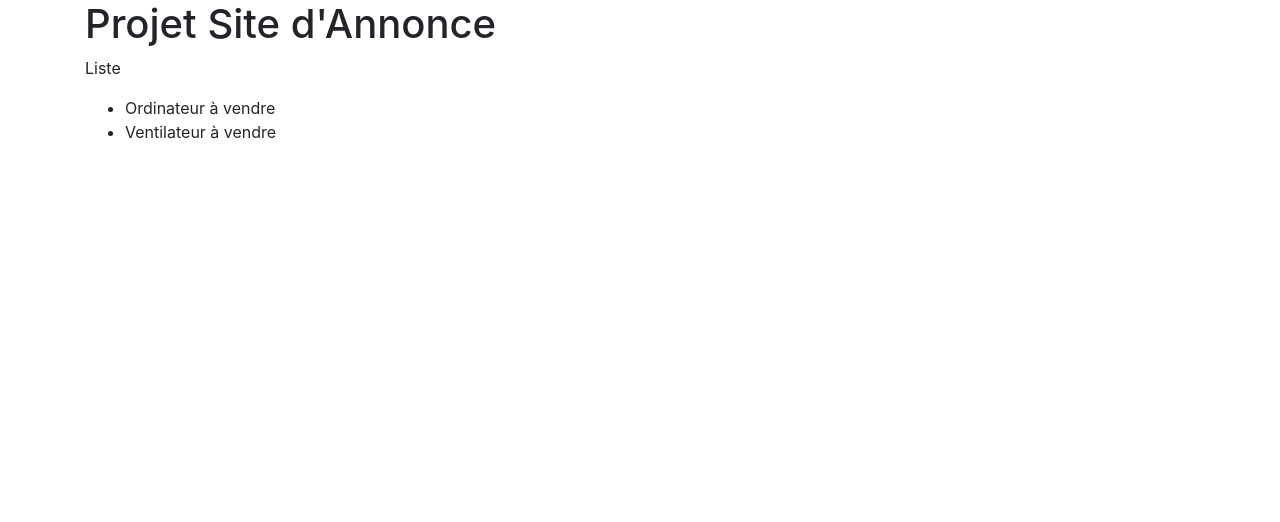
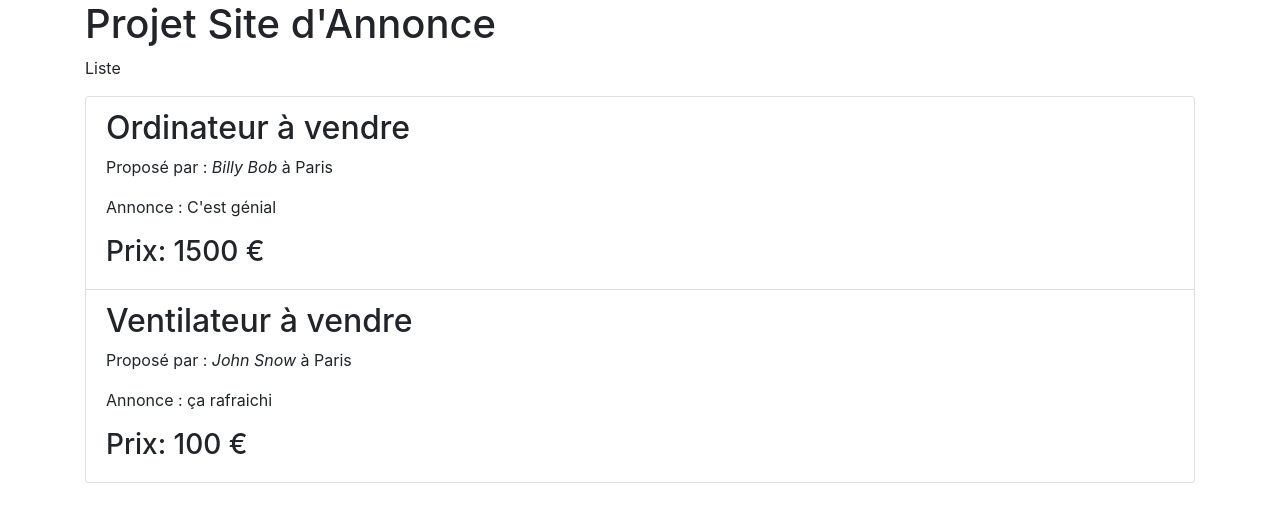
Before and after one commit to Rostoff/projetAnnonce, an Angular app in the folder projet/: page / in a window 1280 px wide. Shown: the top 522 px of the page. Built offline with nearby package versions, Linux system fonts and the light colour scheme.

Commit message:
modifier html

```diff
--- a/projet/src/app/liste-annonce/liste-annonce.component.html
+++ b/projet/src/app/liste-annonce/liste-annonce.component.html
@@ -1,4 +1,9 @@
 <p>Liste</p>
-<ul>
-  <li *ngFor="let annonce of annonces">{{ annonce.title }}</li>
+<ul class="list-group">
+  <li class="list-group-item" *ngFor="let annonce of annonces">
+    <h2>{{ annonce.title }}</h2>
+    <p>Proposé par : <i>{{ annonce.customerName }}</i> à {{annonce.localisation}}</p>
+    <p>Annonce : {{ annonce.content }}</p>
+    <h3>Prix: {{annonce.price }} €</h3>
+  </li>
 </ul>
```
